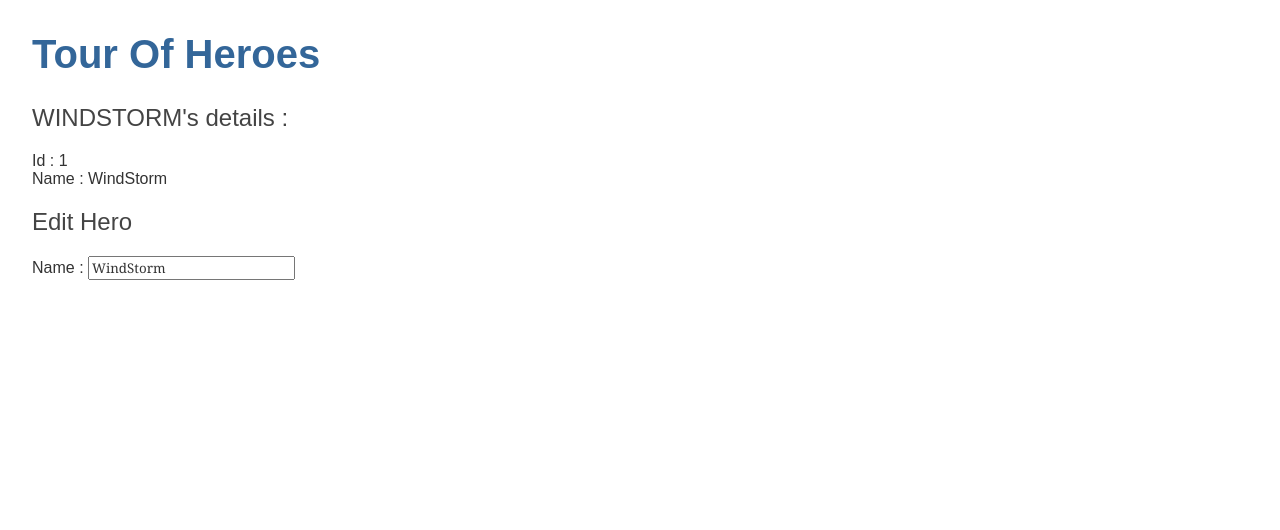
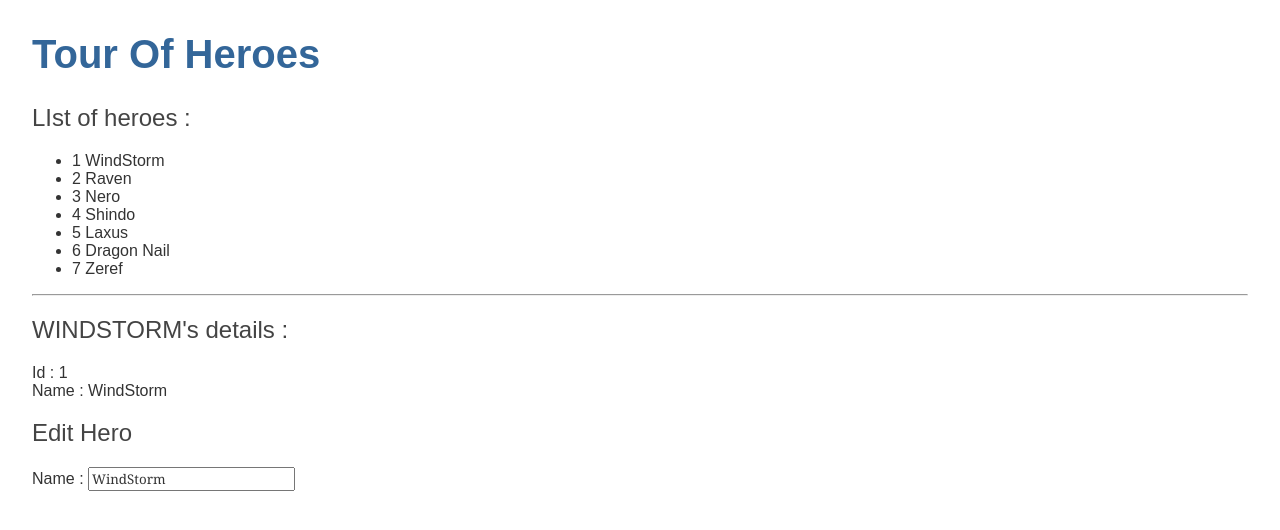
Before and after one commit to PratikGarai/Tour-Of-Heroes, an Angular app: page / in a window 1280 px wide. Shown: the top 530 px of the page. Built offline with nearby package versions, Linux system fonts and the light colour scheme.

Commit message:
List rendered

```diff
--- a/src/app/heroes/heroes.component.html
+++ b/src/app/heroes/heroes.component.html
@@ -1,3 +1,14 @@
+<div class="hero-list-div">
+	<h2> LIst of heroes : </h2>
+	<ul class="hero-list">
+		<li *ngFor="let hero_item of heroes">
+			<span class="hero-list-badge"> {{hero_item.id}}</span>
+			<span class="hero-list-name"> {{hero_item.name}}</span>
+		</li>
+	</ul>
+</div>
+<hr>
+
 <div class="hero-div">
 	<h2>{{hero.name | uppercase }}'s details : </h2>
 	<div>
```
Also changed, not shown: 2 other files (tests, documents, lock files or other folders).
